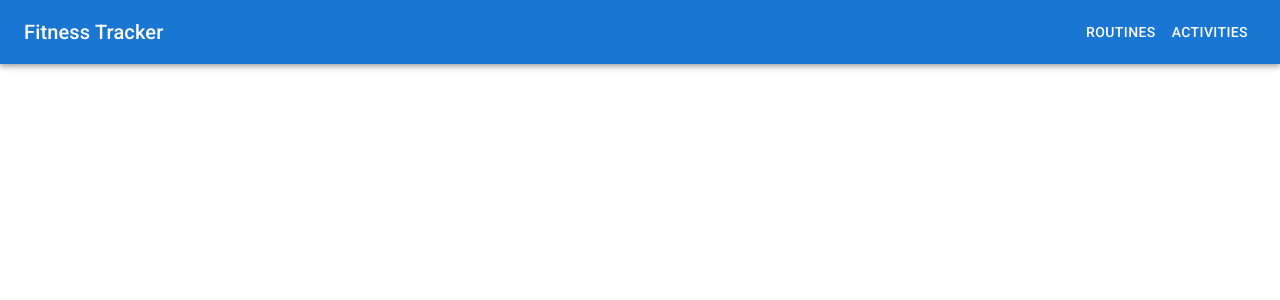
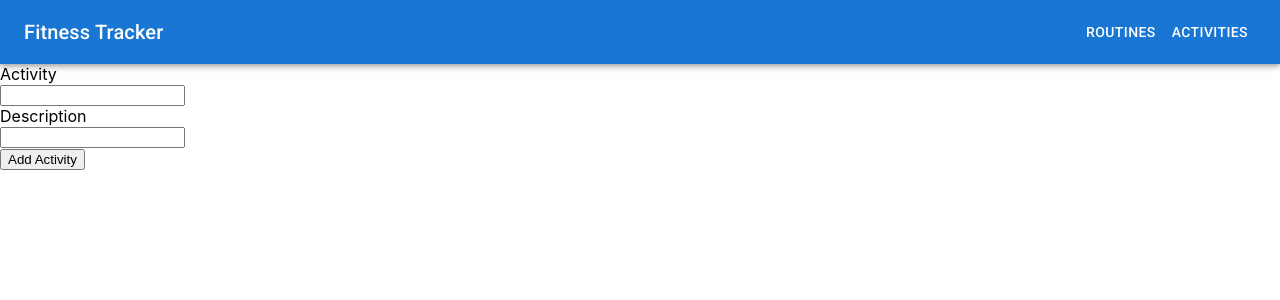
Before and after one commit to jakejorishie/UNIV_FitnessTrackr_FrontEnd, a React (Create React App) app: page /AddActivities in a window 1280 px wide. Shown: the top 300 px of the page. Built offline with nearby package versions, Linux system fonts and the light colour scheme.

Commit message:
add activities

```diff
--- a/package.json
+++ b/package.json
@@ -9,7 +9,9 @@
     "@testing-library/jest-dom": "^5.16.5",
     "@testing-library/react": "^13.3.0",
     "@testing-library/user-event": "^13.5.0",
+    "bootstrap": "^5.2.0",
     "react": "^18.2.0",
+    "react-bootstrap": "^2.5.0",
     "react-dom": "^18.2.0",
     "react-router": "^6.3.0",
     "react-router-dom": "^6.3.0",
--- a/src/App.js
+++ b/src/App.js
@@ -8,6 +8,7 @@ import Logout from './Components/Logout';
 import Activities from './Components/Activities';
 import Routines from './Components/Routines';
 import MyRoutines from './Components/MyRoutines';
+import AddActivities from './Components/AddActivities';
 
 function App() {
    const [token, setToken] = useState('');
@@ -50,6 +51,7 @@ function App() {
                   <MyRoutines token={token} setToken={setToken} />
                }
             />
+            <Route path='/AddActivities' element={<AddActivities token={token} setToken={setToken} />} />
          </Routes>
       </>
    );
--- a/src/Components/Activities.js
+++ b/src/Components/Activities.js
@@ -1,10 +1,15 @@
 import * as React from 'react';
 import { useEffect, useState } from 'react';
 import { APIURL } from '../index';
+// eslint-disable-next-line
 import Typography from '@mui/material/Typography';
+// eslint-disable-next-line
 import Card from '@mui/material/Card';
+// eslint-disable-next-line
 import CardContent from '@mui/material/CardContent';
+// eslint-disable-next-line
 import Grid from '@mui/material/Grid';
+// eslint-disable-next-line
 import { CardActions, IconButton } from '@mui/material';
 
 const Activities = ({ token }) => {
@@ -22,9 +27,13 @@ const Activities = ({ token }) => {
          setActivities(result);
       };
       fetchAllActivities();
-   }, []);
+   }, [activities]);
 
-   return (
+
+
+
+
+return (
       <>
          <h1>Activities</h1>
          {activities.map((activity) => (
--- /dev/null
+++ b/src/Components/AddActivities.js
@@ -0,0 +1,64 @@
+import React, { useState } from 'react';
+import { APIURL } from '../index';
+import Button from 'react-bootstrap/Button';
+import Col from 'react-bootstrap/Col';
+import Form from 'react-bootstrap/Form';
+import Row from 'react-bootstrap/Row';
+
+
+const AddActivities = ({ activities, setActivities, token }) => {
+    const [name, setName] = useState([]);
+    const [description, setDescription] = useState([]);
+
+    const handleSubmit = async (event) => {
+       event.preventDefault();
+       const response = await fetch(`${APIURL}/activities`, {
+          method: 'POST',
+          headers: {
+             'Content-Type': 'application/json',
+             'Authorization': `Bearer ${token}`
+          },
+          body: JSON.stringify({
+             name,
+             description,
+          })
+       });
+       const data = await response.json();
+       console.log("data: ", data);
+       setActivities([data, ...activities]);
+       setName('');
+       setDescription('');
+    }
+
+    return (
+        <Form onSubmit={handleSubmit}>
+          <Form.Group as={Row} className="mb-3" controlId="formHorizontalEmail" onChange= {(event) => setName(event.target.value)}>
+
+            <Form.Label column sm={2}>
+             Activity
+            </Form.Label>
+            <Col sm={10}>
+              <Form.Control />
+            </Col>
+          </Form.Group>
+
+          <Form.Group as={Row} className="mb-3" controlId="formHorizontalPassword" onChange= {(event) => setDescription(event.target.value)}>
+
+            <Form.Label column sm={2}>
+              Description
+            </Form.Label>
+            <Col sm={10}>
+              <Form.Control />
+            </Col>
+          </Form.Group>
+
+          <Form.Group as={Row} className="mb-3">
+            <Col sm={{ span: 10, offset: 2 }}>
+              <Button type="submit">Add Activity</Button>
+            </Col>
+          </Form.Group>
+        </Form>
+      );
+};
+
+export default AddActivities;
--- a/src/Components/Login.js
+++ b/src/Components/Login.js
@@ -45,7 +45,6 @@ export default function Login({ setToken }) {
 
       const token = data.token;
       localStorage.setItem('token', token);
-      setToken(token);
       history('/Activities');
    };
 
--- a/src/Components/Register.js
+++ b/src/Components/Register.js
@@ -10,6 +10,7 @@ import { useNavigate } from 'react-router-dom';
 export default function Register() {
    const [username, setUserName] = useState('');
    const [password, setPassword] = useState('');
+   // eslint-disable-next-line
    const [token, setToken] = useState('');
    const history = useNavigate();
 
```
Also changed, not shown: 1 other file (tests, documents, lock files or other folders).
